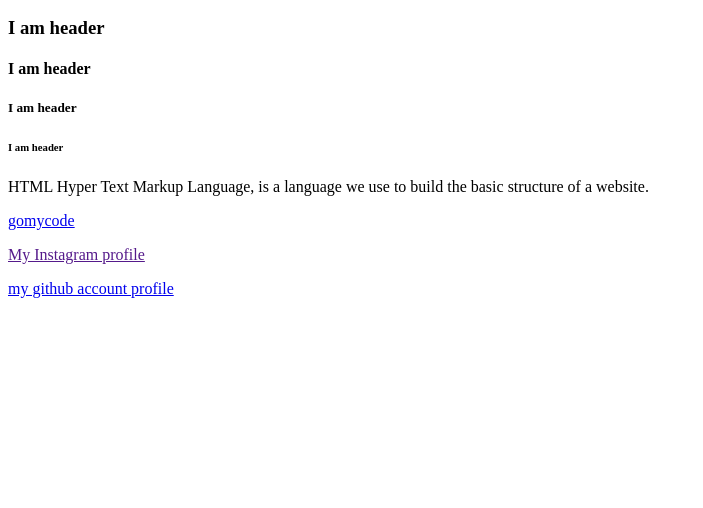
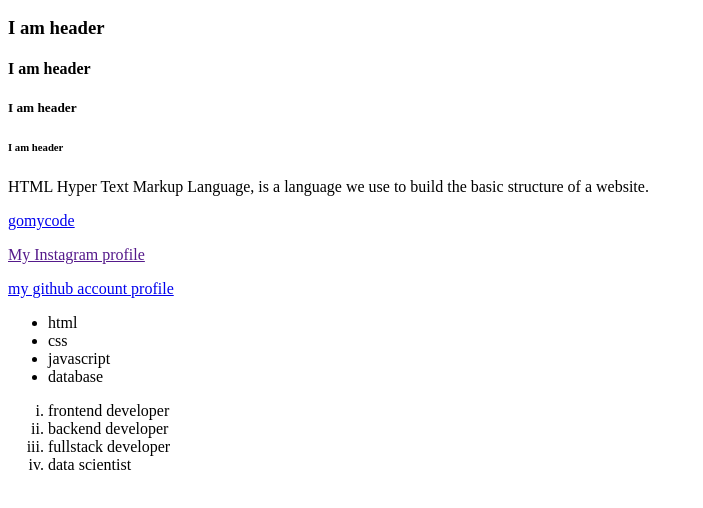
Before and after one commit to ope4tboy/htmlclass, a plain HTML site: page index.html in a window 1280 px wide. Shown: the part 136-644 px from the top of the page, without its empty margins (0-703 px from the left). Drawn offline with Linux system fonts and the light colour scheme.

Commit message:
html list tags added

```diff
--- a/index.html
+++ b/index.html
@@ -33,5 +33,20 @@
  <p></p>
 
  <a href="https://github.com/ope4tboy">my github account profile</a>
+
+ <!-- This is an unothered list -->
+ <ul>
+<li>html</li>
+<li>css</li>
+<li>javascript</li>
+<li>database</li>
+ </ul>
+ <!-- This is an othered list -->
+ <ol type="i">
+    <li>frontend developer</li>
+    <li>backend developer</li>
+    <li>fullstack developer</li>
+    <li>data scientist</li>
+ </ol>
 </body>
 </html>
```
